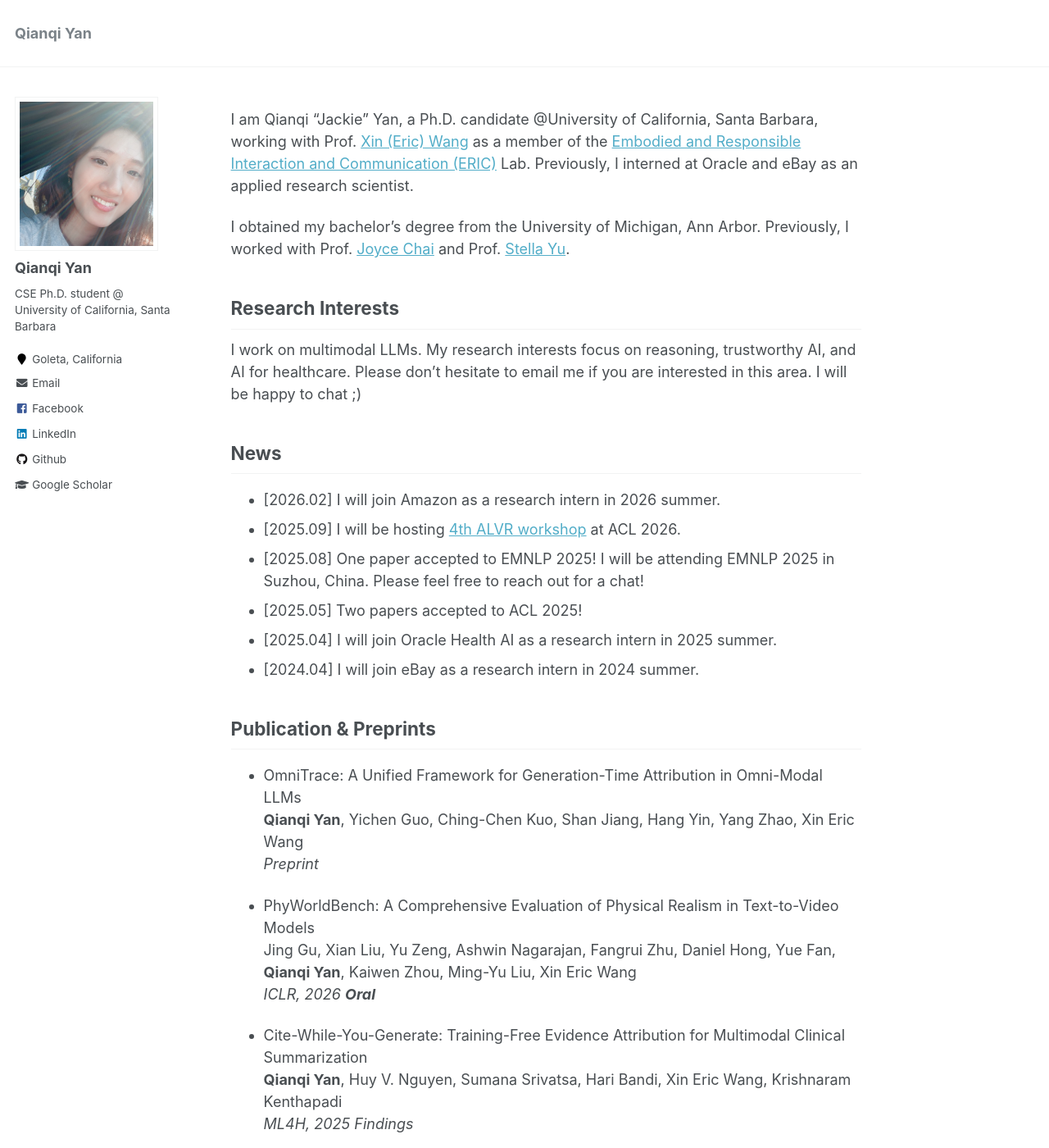
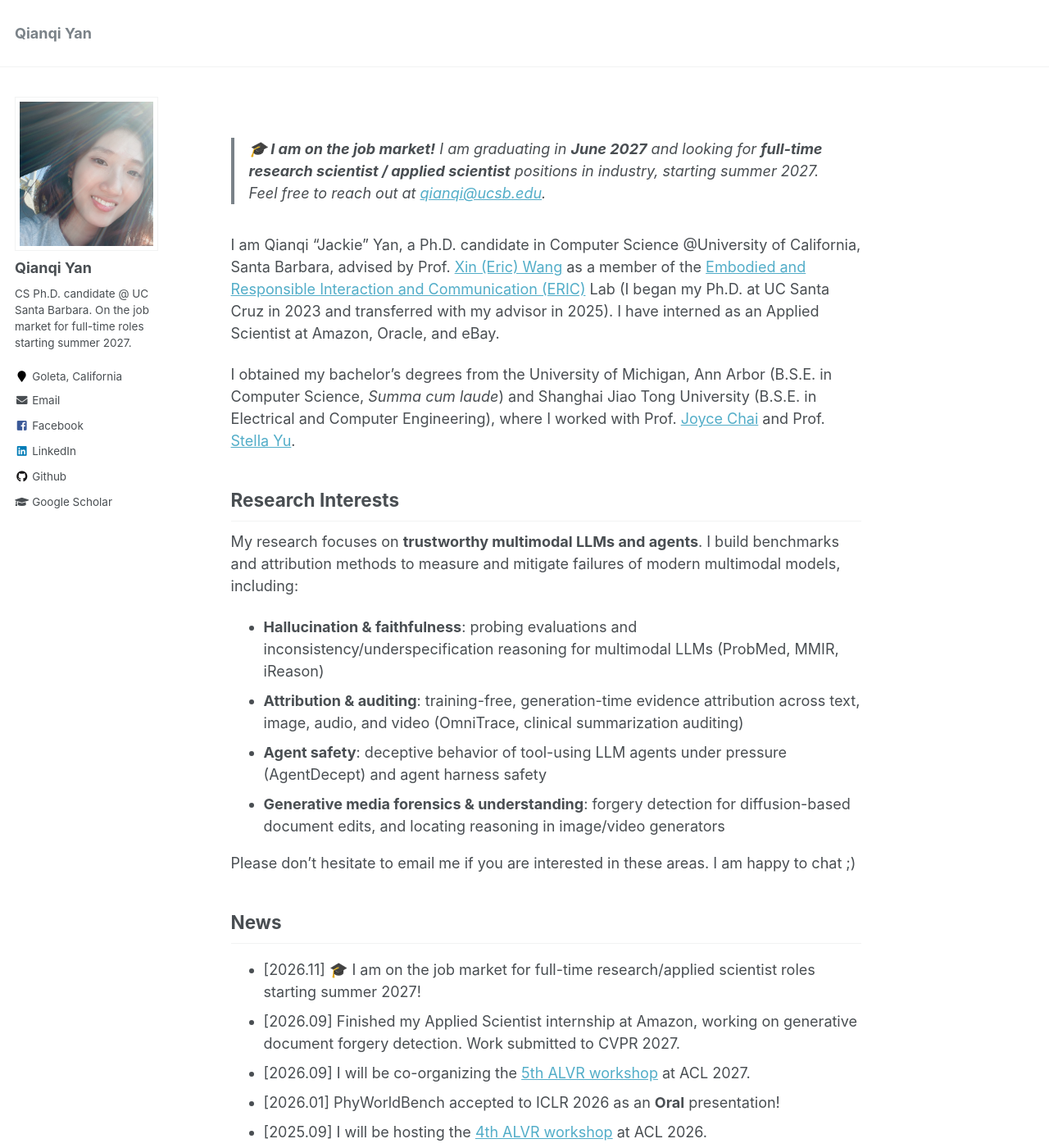
Before and after one commit to Jackie-2000/Jackie-2000.github.io, a Jekyll site: the page built from _pages/about.md, in a window 1280 px wide and 1400 px high. Shown: the whole window at 82% size. Built offline with Jekyll 4.4.1, drawn with Linux system fonts in a browser that asks for light colours; some of the changed text lies outside the part shown.

Commit message:
Update site for 2027 job market and latest research
Add job-market banner, experience section, under-review papers,
and refresh research interests, news, service, and education.

Co-Authored-By: Claude Opus 5.5 <noreply@anthropic.com>

```diff
--- a/_config.yml
+++ b/_config.yml
@@ -10,7 +10,7 @@ locale                   : "en-US"
 title                    : "Qianqi Yan"
 title_separator          : "-"
 name                     : &name "Qianqi Yan"
-description              : &description "CS PhD student @ University of California, Santa Barbara"
+description              : &description "CS Ph.D. candidate @ UC Santa Barbara, on the 2027 job market"
 url                      : https://Jackie-2000.github.io # the base hostname & protocol for your site e.g. "https://mmistakes.github.io"
 baseurl                  : "" # the subpath of your site, e.g. "/blog"
 repository               : "Jackie-2000.github.io"
@@ -82,7 +82,7 @@ analytics:
 author:
   name             : "Qianqi Yan"
   avatar           : "avatar2.jpg"
-  bio              : "CSE Ph.D. student @ University of California, Santa Barbara"
+  bio              : "CS Ph.D. candidate @ UC Santa Barbara. On the job market for full-time roles starting summer 2027."
   location         : "Goleta, California"
   employer         :
   pubmed           :  #"https://www.ncbi.nlm.nih.gov/pubmed/?term=john+snow"
--- a/_pages/about.md
+++ b/_pages/about.md
@@ -7,36 +7,78 @@ redirect_from:
   - /about/
   - /about.html
 ---
-I am Qianqi "Jackie" Yan, a Ph.D. candidate @University of California, Santa Barbara, working with Prof. [Xin (Eric) Wang](https://eric-xw.github.io/) as a member of the [Embodied and Responsible Interaction and Communication (ERIC)](http://eric-lab.soe.ucsc.edu/home) Lab. Previously, I interned at Oracle and eBay as an applied research scientist.
+> **🎓 I am on the job market!** I am graduating in **June 2027** and looking for **full-time research scientist / applied scientist** positions in industry, starting summer 2027. Feel free to reach out at [qianqi@ucsb.edu](mailto:qianqi@ucsb.edu).
 
-I obtained my bachelor's degree from the University of Michigan, Ann Arbor. Previously, I worked with Prof. [Joyce Chai](https://web.eecs.umich.edu/~chaijy/) and Prof. [Stella Yu](https://www1.icsi.berkeley.edu/~stellayu/).
+I am Qianqi "Jackie" Yan, a Ph.D. candidate in Computer Science @University of California, Santa Barbara, advised by Prof. [Xin (Eric) Wang](https://eric-xw.github.io/) as a member of the [Embodied and Responsible Interaction and Communication (ERIC)](http://eric-lab.soe.ucsc.edu/home) Lab (I began my Ph.D. at UC Santa Cruz in 2023 and transferred with my advisor in 2025). I have interned as an Applied Scientist at Amazon, Oracle, and eBay.
+
+I obtained my bachelor's degrees from the University of Michigan, Ann Arbor (B.S.E. in Computer Science, *Summa cum laude*) and Shanghai Jiao Tong University (B.S.E. in Electrical and Computer Engineering), where I worked with Prof. [Joyce Chai](https://web.eecs.umich.edu/~chaijy/) and Prof. [Stella Yu](https://www1.icsi.berkeley.edu/~stellayu/).
 
 Research Interests
 ------
-I work on multimodal LLMs. My research interests focus on reasoning, trustworthy AI, and AI for healthcare. Please don't hesitate to email me if you are interested in this area. I will be happy to chat ;)
+My research focuses on **trustworthy multimodal LLMs and agents**. I build benchmarks and attribution methods to measure and mitigate failures of modern multimodal models, including:
+* **Hallucination & faithfulness**: probing evaluations and inconsistency/underspecification reasoning for multimodal LLMs (ProbMed, MMIR, iReason)
+* **Attribution & auditing**: training-free, generation-time evidence attribution across text, image, audio, and video (OmniTrace, clinical summarization auditing)
+* **Agent safety**: deceptive behavior of tool-using LLM agents under pressure (AgentDecept) and agent harness safety
+* **Generative media forensics & understanding**: forgery detection for diffusion-based document edits, and locating reasoning in image/video generators
+
+Please don't hesitate to email me if you are interested in these areas. I am happy to chat ;)
 
 News
 ------
-* [2026.02] I will join Amazon as a research intern in 2026 summer.
-* [2025.09] I will be hosting [4th ALVR workshop](https://alvr-workshop.github.io/) at ACL 2026.
+* [2026.11] 🎓 I am on the job market for full-time research/applied scientist roles starting summer 2027!
+* [2026.09] Finished my Applied Scientist internship at Amazon, working on generative document forgery detection. Work submitted to CVPR 2027.
+* [2026.09] I will be co-organizing the [5th ALVR workshop](https://alvr-workshop.github.io/) at ACL 2027.
+* [2026.01] PhyWorldBench accepted to ICLR 2026 as an **Oral** presentation!
+* [2025.09] I will be hosting the [4th ALVR workshop](https://alvr-workshop.github.io/) at ACL 2026.
 * [2025.08] One paper accepted to EMNLP 2025! I will be attending EMNLP 2025 in Suzhou, China. Please feel free to reach out for a chat!
 * [2025.05] Two papers accepted to ACL 2025!
-* [2025.04] I will join Oracle Health AI as a research intern in 2025 summer.
-* [2024.04] I will join eBay as a research intern in 2024 summer.
+* [2025.04] I will join Oracle Health AI as an applied scientist intern in 2025 summer.
+* [2024.04] I will join eBay as an applied scientist intern in 2024 summer.
 
-Publication & Preprints
+Experience
 ------
+* **Amazon**, Applied Scientist Intern, San Diego, CA (Jun. 2026 – Sep. 2026) \
+  Paired forgery synthesis pipeline and factorized benchmark for detecting diffusion-based text edits in document images.
+* **Oracle Health AI**, Applied Scientist Intern, Santa Clara, CA (Jun. 2025 – Sep. 2025) \
+  Training-free, attention-guided attribution for multimodal clinical summarization; up to 15% citation F1 gain. Published at ML4H 2025 and filed as a U.S. patent.
+* **eBay**, Applied Scientist Intern, San Jose, CA (Jun. 2024 – Sep. 2024) \
+  Multimodal retrieval combining image embeddings with fine-grained title representations; +12.1% MAR@1 and +26.0% MAR@10, robust to single-modality dropout.
+
+Preprints & Under Review
+------
+* AgentDecept: Benchmarking Deceptive Behavior in Tool-Using LLM Agents under Pressure \
+  **Qianqi Yan**, Yehan Zhang, Hang Yin, Ching-Chen Kuo, Shan Jiang, Ming Ouyang, Yijie Liu, Xin Eric Wang \
+  *Under review*
+
 * OmniTrace: A Unified Framework for Generation-Time Attribution in Omni-Modal LLMs \
   **Qianqi Yan**, Yichen Guo, Ching-Chen Kuo, Shan Jiang, Hang Yin, Yang Zhao, Xin Eric Wang \
-  *Preprint*
+  *Under review*
 
+* Do Generators Think in Pixels? Locating Reasoning in Image and Video Generators \
+  **Qianqi Yan**, Jinru Han, Kaizhi Zheng, Yuhang Gan, Xin Eric Wang \
+  *Under review*
+
+* Many Forgeries, Many Questions: A Paired, Factorized Dataset for Generative Document Forgery Detection \
+  **Qianqi Yan**, Richard Y. Chen, Chi Zhang, Daniel Cociorva, Xin Eric Wang \
+  *Under review*
+
+* Auditing Agent Harness Safety \
+  Chengzhi Liu, Yichen Guo, Yepeng Liu, Yuzhe Yang, **Qianqi Yan**, et al. \
+  *Under review*
+
+* Skill-CMIB: Multimodal Agent Skill for Consistent Action via Conditional Multimodal Information Bottleneck \
+  Zihan Huang, Junda Wu, Tong Yu, **Qianqi Yan**, et al. \
+  *Under review*
+
+Publications
+------
 * PhyWorldBench: A Comprehensive Evaluation of Physical Realism in Text-to-Video Models \
   Jing Gu, Xian Liu, Yu Zeng, Ashwin Nagarajan, Fangrui Zhu, Daniel Hong, Yue Fan, **Qianqi Yan**, Kaiwen Zhou, Ming-Yu Liu, Xin Eric Wang \
   *ICLR, 2026 **Oral***
 
-* Cite-While-You-Generate: Training-Free Evidence Attribution for Multimodal Clinical Summarization \
+* From Attribution to Abstention: Training-Free Attention-Based Auditing for Clinical Summarization \
   **Qianqi Yan**, Huy V. Nguyen, Sumana Srivatsa, Hari Bandi, Xin Eric Wang, Krishnaram Kenthapadi \
-  *ML4H, 2025 Findings*
+  *ML4H 2025*
 
 * Hidden in Plain Sight: Reasoning in Underspecified and Misspecified Scenarios for Multimodal LLMs \
   **Qianqi Yan**, Hongquan Li, Shan Jiang, Yang Zhao, Xinze Guan, Ching-Chen Kuo, Xin Eric Wang \
@@ -66,19 +108,22 @@ Publication & Preprints
 Service
 ------
 Organizer
-* Workshop: AVLR @ACL 2026, CLVL @NeurIPS 2025
+* Workshop: [5th ALVR @ACL 2027](https://alvr-workshop.github.io/), [4th ALVR @ACL 2026](https://alvr-workshop.github.io/), CLVL @ICCV 2025
 
-Program Committee
-* Main Conference: NeurIPS 2026, ICLR 2025-2026, ICLR 2024, ICCV 2023
-* Workshop: ALVR @ACL 2024
+Editor
+* Proceedings of the 4th Workshop on Advances in Language and Vision Research (ALVR), ACL 2026
+
+Reviewer
+* Main Conference: NeurIPS 2026, ICLR 2024-2026
+* Workshop: ALVR @ACL 2024, CLVL @ICCV 2023
 
 Education
 ------
-* Ph.D. in Computer Science, University of California, Santa Barbara, 2025 - present
-* Ph.D. in Computer Science, University of California, Santa Cruz, 2023 - 2025
-* B.S.E. in Computer Science, University of Michigan (Ann Arbor), 2021 - 2023
+* Ph.D. in Computer Science, University of California, Santa Barbara, 2025 - Jun. 2027 (expected)
+* Ph.D. in Computer Science, University of California, Santa Cruz, 2023 - 2025 (transferred with advisor)
+* B.S.E. in Computer Science, *Summa cum laude*, University of Michigan (Ann Arbor), 2021 - 2023
 * B.S.E. in Electrical and Computer Engineering, Shanghai Jiao Tong University, 2019 - 2023
-* Visiting Student, Technische Universit¨at Berlin, 2020
+* Visiting Student, Technische Universität Berlin, 2020
 
 Teaching
 ------
```
